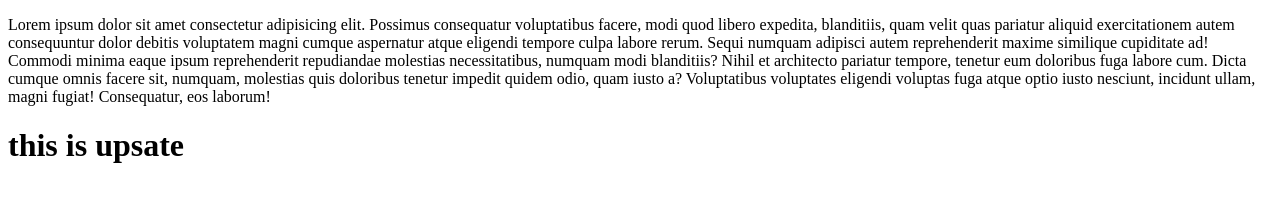
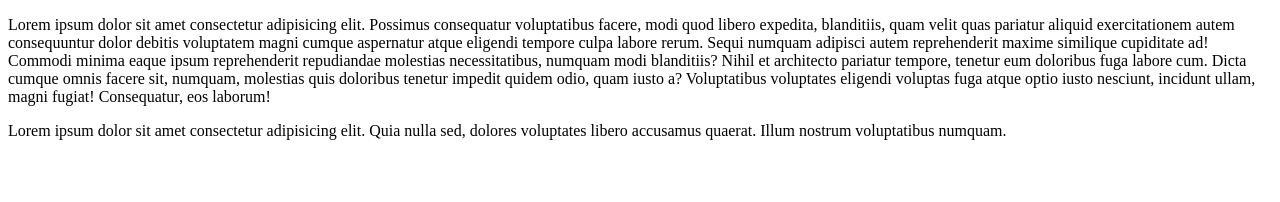
Before and after one commit to minhazroot/infra, a plain HTML site: page index.html in a window 1280 px wide. Drawn offline with Linux system fonts and the light colour scheme.

Commit message:
new pragrap

```diff
--- a/index.html
+++ b/index.html
@@ -8,6 +8,6 @@
 </head>
 <body>
     <p>Lorem ipsum dolor sit amet consectetur adipisicing elit. Possimus consequatur voluptatibus facere, modi quod libero expedita, blanditiis, quam velit quas pariatur aliquid exercitationem autem consequuntur dolor debitis voluptatem magni cumque aspernatur atque eligendi tempore culpa labore rerum. Sequi numquam adipisci autem reprehenderit maxime similique cupiditate ad! Commodi minima eaque ipsum reprehenderit repudiandae molestias necessitatibus, numquam modi blanditiis? Nihil et architecto pariatur tempore, tenetur eum doloribus fuga labore cum. Dicta cumque omnis facere sit, numquam, molestias quis doloribus tenetur impedit quidem odio, quam iusto a? Voluptatibus voluptates eligendi voluptas fuga atque optio iusto nesciunt, incidunt ullam, magni fugiat! Consequatur, eos laborum!</p>
-    <h1>this is upsate </h1>
+    <p>Lorem ipsum dolor sit amet consectetur adipisicing elit. Quia nulla sed, dolores voluptates libero accusamus quaerat. Illum nostrum voluptatibus numquam.</p>
 </body>
 </html>
```
